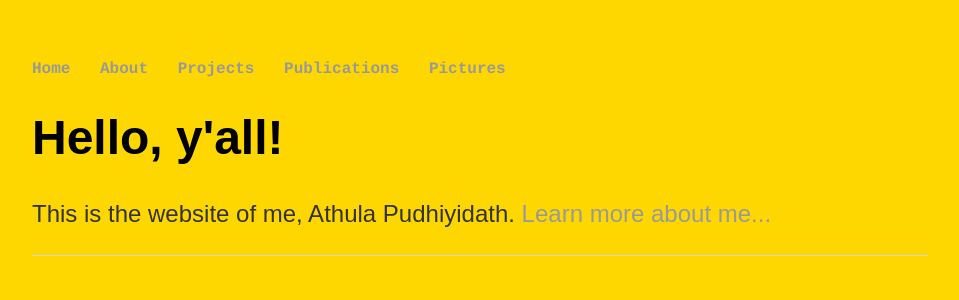
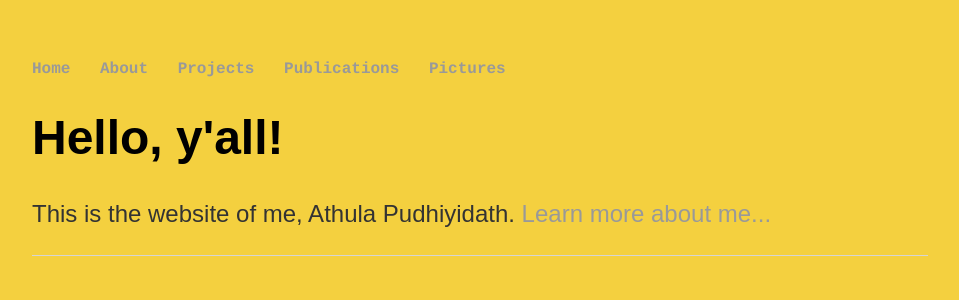
Before and after one commit to athpud/athpud.github.io, a Jekyll site: the page built from index.html, in a window 1280 px wide. Shown: the top 300 px of the page, without its empty margins (160-1119 px from the left). Built offline with Jekyll 4.4.1, drawn with Linux system fonts in a browser that asks for light colours.

Commit message:
editing color

```diff
--- a/css/main.css
+++ b/css/main.css
@@ -1,8 +1,9 @@
 body {
     margin: 60px auto;
     width: 70%;
-    background-color: gold;
+    background-color: #F4D03F;
     font-family:'Arial';
+    font-size: 1.0em;
 }
 nav ul, footer ul {
     font-family:'Courier';
```
